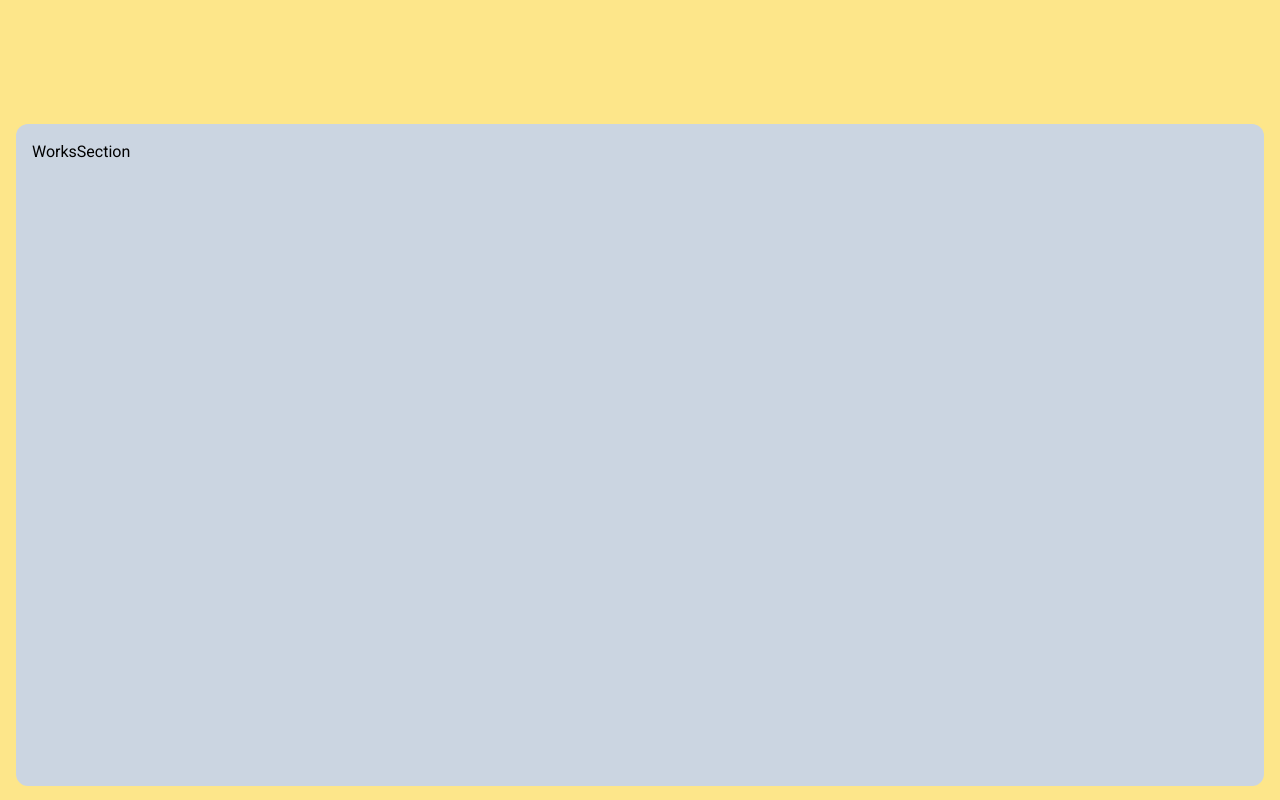
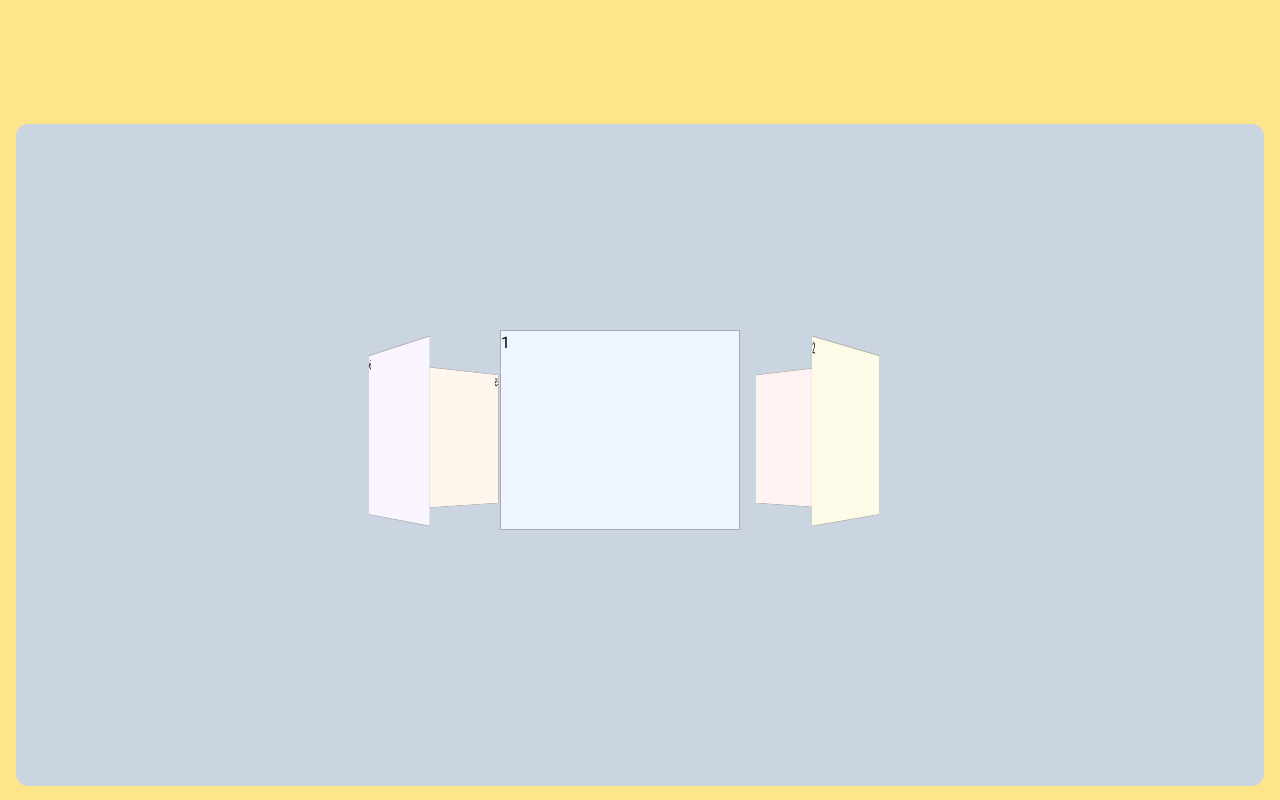
Before and after one commit to Long6695/Portfolio, a Next.js app: page / in a window 1280 px wide. Shown: the part 1540-2340 px from the top of the page. Built offline with nearby package versions, Linux system fonts and the light colour scheme.

Commit message:
feat/projects page

```diff
--- a/package.json
+++ b/package.json
@@ -14,8 +14,10 @@
     "@types/react": "18.0.32",
     "@types/react-dom": "18.0.11",
     "classnames": "^2.3.2",
+    "embla-carousel-react": "^7.1.0",
     "eslint": "8.37.0",
     "eslint-config-next": "13.2.4",
+    "keen-slider": "^6.8.5",
     "next": "13.2.4",
     "react": "18.2.0",
     "react-dom": "18.2.0",
--- a/src/app/globals.css
+++ b/src/app/globals.css
@@ -45,3 +45,32 @@ button:hover {
     display: none;
   }
 }
+
+.wrapper {
+  display: flex;
+  justify-content: center;
+  align-items: center;
+  height: 100%;
+  overflow: hidden;
+}
+.scene {
+  width: 300px;
+  height: 250px;
+  perspective: 1000px;
+  position: relative;
+}
+.scene .carousel.keen-slider {
+  width: 100%;
+  height: 100%;
+  overflow: visible;
+  position: absolute;
+  transform: translateZ(-288px);
+  transform-style: preserve-3d;
+}
+.carousel__cell {
+  position: absolute;
+  width: 240px;
+  left: 10px;
+  height: 200px;
+  border: 1px solid rgba(0, 0, 0, 0.3);
+}
--- a/src/app/page.tsx
+++ b/src/app/page.tsx
@@ -1,4 +1,5 @@
 "use client";
+import "keen-slider/keen-slider.min.css";
 import React from "react";
 import ThemeContextProvider from "@/context/theme-context";
 import ScrollContextProvider from "@/context/scroll-context";
--- a/src/components/index.tsx
+++ b/src/components/index.tsx
@@ -11,7 +11,7 @@ import { BsArrowDownCircle, BsArrowUpCircle } from "react-icons/bs";
 import { ScrollContext } from "@/context/scroll-context";
 import Nav from "@/components/nav";
 import AboutSection from "@/components/about";
-import WorksSection from "@/components/works";
+import ProjectSection from "@/components/projects";
 import ContactSection from "@/components/contact";
 
 const PortfolioPage = () => {
@@ -69,7 +69,7 @@ const PortfolioPage = () => {
         <AboutSection />
       </div>
       <div className="section-layout pt-16" ref={projectSectionRef}>
-        <WorksSection />
+        <ProjectSection />
       </div>
       <div className="section-layout pt-16" ref={contactSectionRef}>
         <ContactSection />
--- a/src/components/nav/NavMobile.tsx
+++ b/src/components/nav/NavMobile.tsx
@@ -87,7 +87,7 @@ const NavMobile = ({
   };
 
   return (
-    <div className="fixed left-0 right-0 top-6 desktop-hidden">
+    <div className="fixed left-0 right-0 top-6 desktop-hidden z-50">
       {isOpen && renderMenu()}
       <div className="px-6">
         <div className="flex justify-end items-center">
--- /dev/null
+++ b/src/components/projects/index.tsx
@@ -0,0 +1,50 @@
+import React, { useEffect, useRef } from "react";
+import SectionWrapper from "../section-wrapper";
+import { BsArrowLeftCircle, BsArrowRightCircle } from "react-icons/bs";
+import { KeenSliderPlugin, useKeenSlider } from "keen-slider/react";
+const carousel: KeenSliderPlugin = (slider) => {
+  const z = 300;
+  function rotate() {
+    const deg = 360 * slider.track.details.progress;
+    slider.container.style.transform = `translateZ(-${z}px) rotateY(${-deg}deg)`;
+  }
+  slider.on("created", () => {
+    const deg = 360 / slider.slides.length;
+    slider.slides.forEach((element, idx) => {
+      element.style.transform = `rotateY(${deg * idx}deg) translateZ(${z}px)`;
+    });
+    rotate();
+  });
+  slider.on("detailsChanged", rotate);
+};
+
+const ProjectSection = () => {
+  const [sliderRef] = useKeenSlider<HTMLDivElement>(
+    {
+      loop: true,
+      selector: ".carousel__cell",
+      renderMode: "custom",
+      mode: "free-snap",
+    },
+    [carousel]
+  );
+
+  return (
+    <SectionWrapper>
+      <div className="wrapper">
+        <div className="scene">
+          <div className="carousel keen-slider" ref={sliderRef}>
+            <div className="carousel__cell bg-blue-50">1</div>
+            <div className="carousel__cell bg-yellow-50">2</div>
+            <div className="carousel__cell bg-red-50">3</div>
+            <div className="carousel__cell bg-green-50">4</div>
+            <div className="carousel__cell bg-orange-50">5</div>
+            <div className="carousel__cell bg-purple-50">6</div>
+          </div>
+        </div>
+      </div>
+    </SectionWrapper>
+  );
+};
+
+export default ProjectSection;
--- a/src/components/works/index.tsx
+++ /dev/null
@@ -1,8 +0,0 @@
-import React from "react";
-import SectionWrapper from "../section-wrapper";
-
-const WorksSection = () => {
-  return <SectionWrapper>WorksSection</SectionWrapper>;
-};
-
-export default WorksSection;
```
Also changed, not shown: 1 other file (tests, documents, lock files or other folders).
